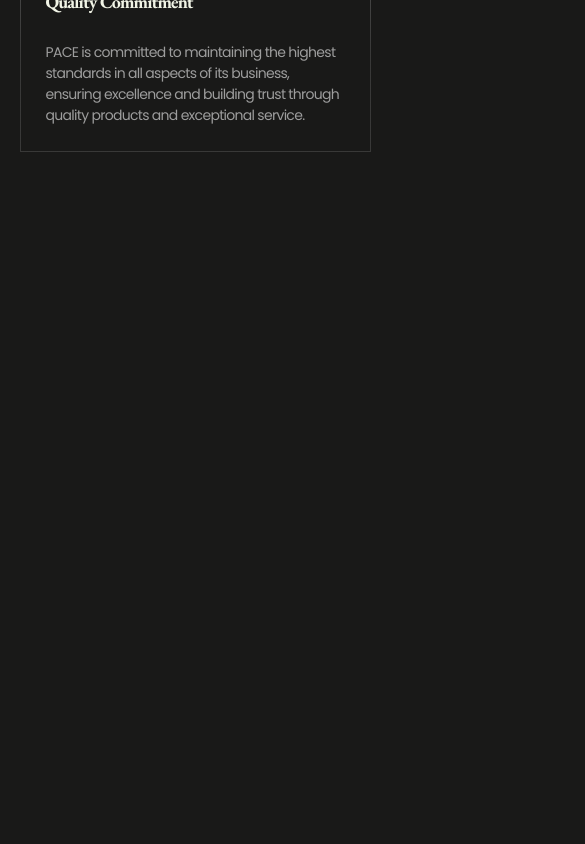
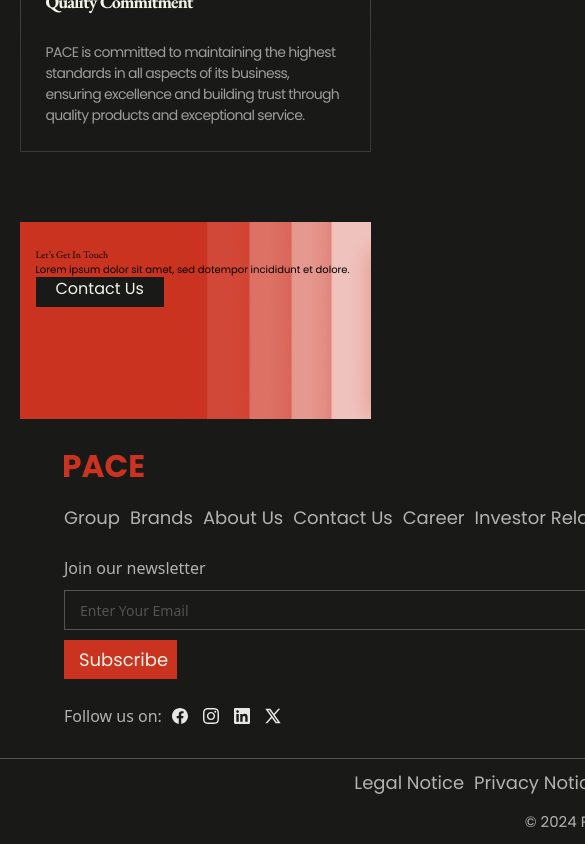
Before and after one commit to TarunRajpurohit123/pace-bussiness-website, a Next.js app in the folder pace-website/: page /about in a window 390 px wide. Shown: the part 2703-3547 px from the top of the page, 585 px wide, since content can reach past the window. Before the commit the page ends 2855 px from the top, so only its background shows below. Built offline with nearby package versions, Linux system fonts and the light colour scheme.

Commit message:
contact us style and more fix

```diff
--- a/pace-website/src/app/about/page.jsx
+++ b/pace-website/src/app/about/page.jsx
@@ -7,6 +7,7 @@ import TimelineGroup from "@/components/components/TimelineGroup";
 import PageOcc from "@/components/PageOcc";
 import CareerSection1 from "@/components/components/CareerSection1";
 import AboutCoverFlowSlider from "@/components/components/AboutCoverFlowSlider";
+import CTA_Group_Mobile from "@/components/components/CTA_Group_Mobile";
 
 export default function About() {
   return (
@@ -24,7 +25,8 @@ export default function About() {
       {/* timeline */}
       {/* <TimelineGroup /> */}
       {/* <CareerSection1 /> */}
-      {/* <CTA /> */}
+      <CTA />
+      <CTA_Group_Mobile />
     </>
   );
 }
--- a/pace-website/src/app/globals.css
+++ b/pace-website/src/app/globals.css
@@ -2156,14 +2156,64 @@ option:hover {
   .zigzag__card {
     display: none;
   }
+  .timeline--relative-wrpa {
+    width: 100% !important;
+  }
+  .about__cta__section {
+    width: 90% !important;
+  }
+  .about__cta__section > .cta_content > h1 {
+    font-size: 1.8rem !important;
+  }
+  .about__cta__section > .cta_content > p {
+    font-size: 1.4rem !important;
+  }
+  .about__cta__section {
+    background-size: contain;
+  }
+  .about__cta__section_wrapper {
+    display: none;
+  }
+  .cta_group_mobile {
+    display: block;
+    width: 90%;
+    height: 19.7rem;
+    background: url("/main/group/cta-mobile.png");
+    background-size: cover;
+    background-repeat: none;
+    padding: 2.5rem 1.6rem 2.5rem 1.6rem;
+    margin-left: auto;
+    margin-right: auto;
+    margin-top: 7rem;
+  }
+  .cta__group__mobile_btn > a {
+    display: inline-block;
+    /* width: 11.4rem; */
+    height: 3rem;
+    padding: 0px 2rem 0px 2rem;
+    gap: 0px;
+    border-radius: 0.4rem;
+    background-color: var(--mode-bg);
+    color: var(--pure);
+    font-size: 1.6rem;
+    font-weight: 500;
+    line-height: 2.4rem;
+  }
 }
 @media (min-width: 1000px) {
   .acp__left--mobile {
     display: none;
   }
+  .cta_group_mobile {
+    display: none;
+  }
 }
 
 .coverflow--group--wrapper {
   padding-top: 7.5rem !important;
   padding-bottom: 7.5rem !important;
 }
+.contact_cards_section {
+  margin-top: 10rem !important;
+  margin-bottom: 2.5rem !important;
+}
--- a/pace-website/src/app/layout.js
+++ b/pace-website/src/app/layout.js
@@ -23,7 +23,7 @@ export default function RootLayout({ children }) {
           <MobileNavbar />
           <section className="absolute global-abs top-[5rem] z-[-9]">
             {children}
-            {/* <Footer /> */}
+            <Footer />
           </section>
         </body>
       </html>
--- /dev/null
+++ b/pace-website/src/components/components/CTA_Group_Mobile.jsx
@@ -0,0 +1,15 @@
+export default function CTA_Group_Mobile() {
+  return (
+    <>
+      <section className="cta_group_mobile">
+        <div className="cta_group_mobile_content">
+          <h1>Let’s Get In Touch</h1>
+          <p>Lorem ipsum dolor sit amet, sed dotempor incididunt et dolore.</p>
+        </div>
+        <div className="cta__group__mobile_btn">
+          <a href="/contact">Contact Us</a>
+        </div>
+      </section>
+    </>
+  );
+}
--- a/pace-website/src/components/ui/timeline.jsx
+++ b/pace-website/src/components/ui/timeline.jsx
@@ -63,7 +63,7 @@ export const Timeline = ({ data }) => {
               </p>
             </div>
 
-            <div className="relative" style={{ width: "98rem" }}>
+            <div className="relative timeline--relative-wrpa" style={{ width: "98rem" }}>
               <h3 className="md:hidden block text-2xl mb-4 text-left font-bold text-neutral-500 dark:text-neutral-500">
                 {item.title}
               </h3>
```
Also changed, not shown: pace-website/public/main/group/cta-mobile.png (added).
